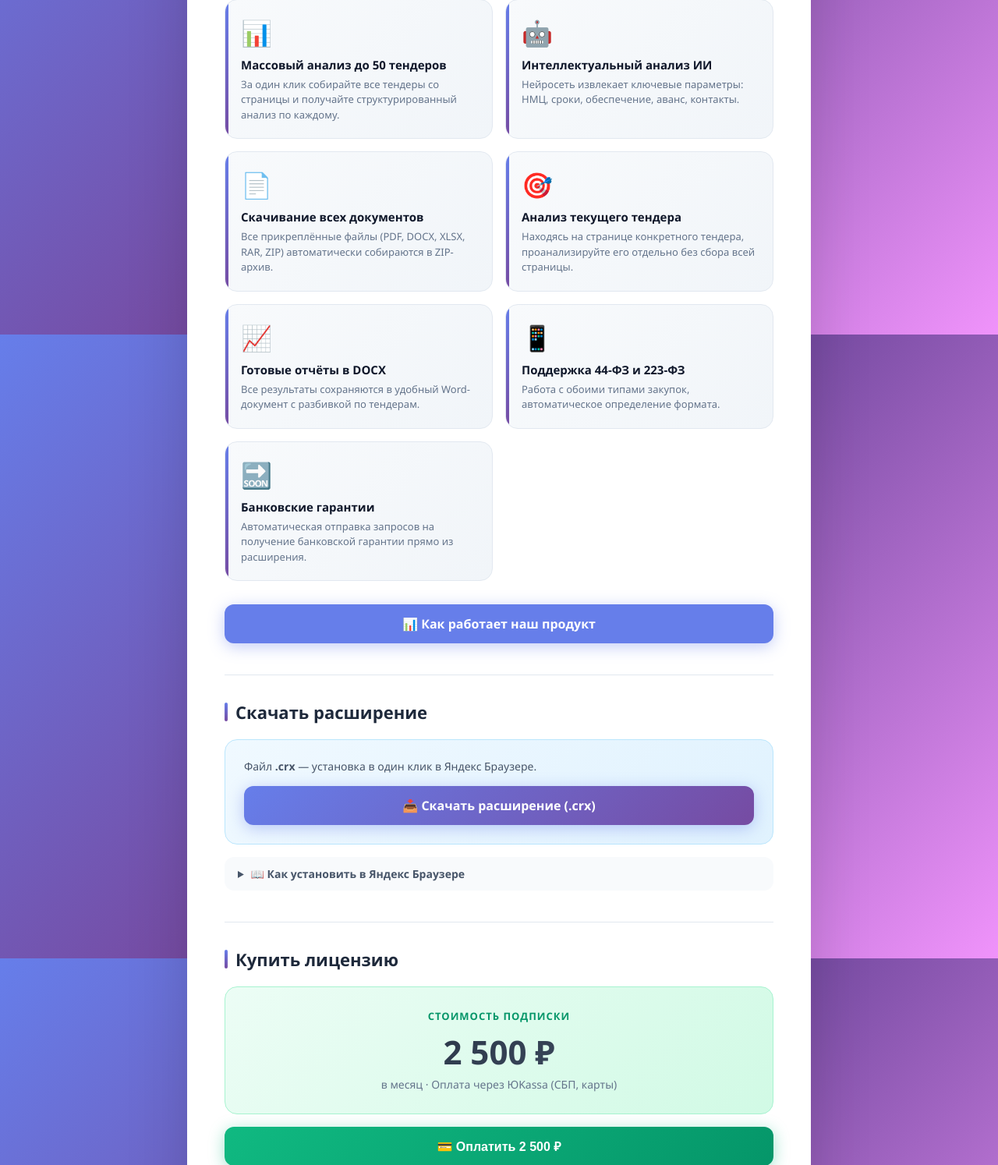
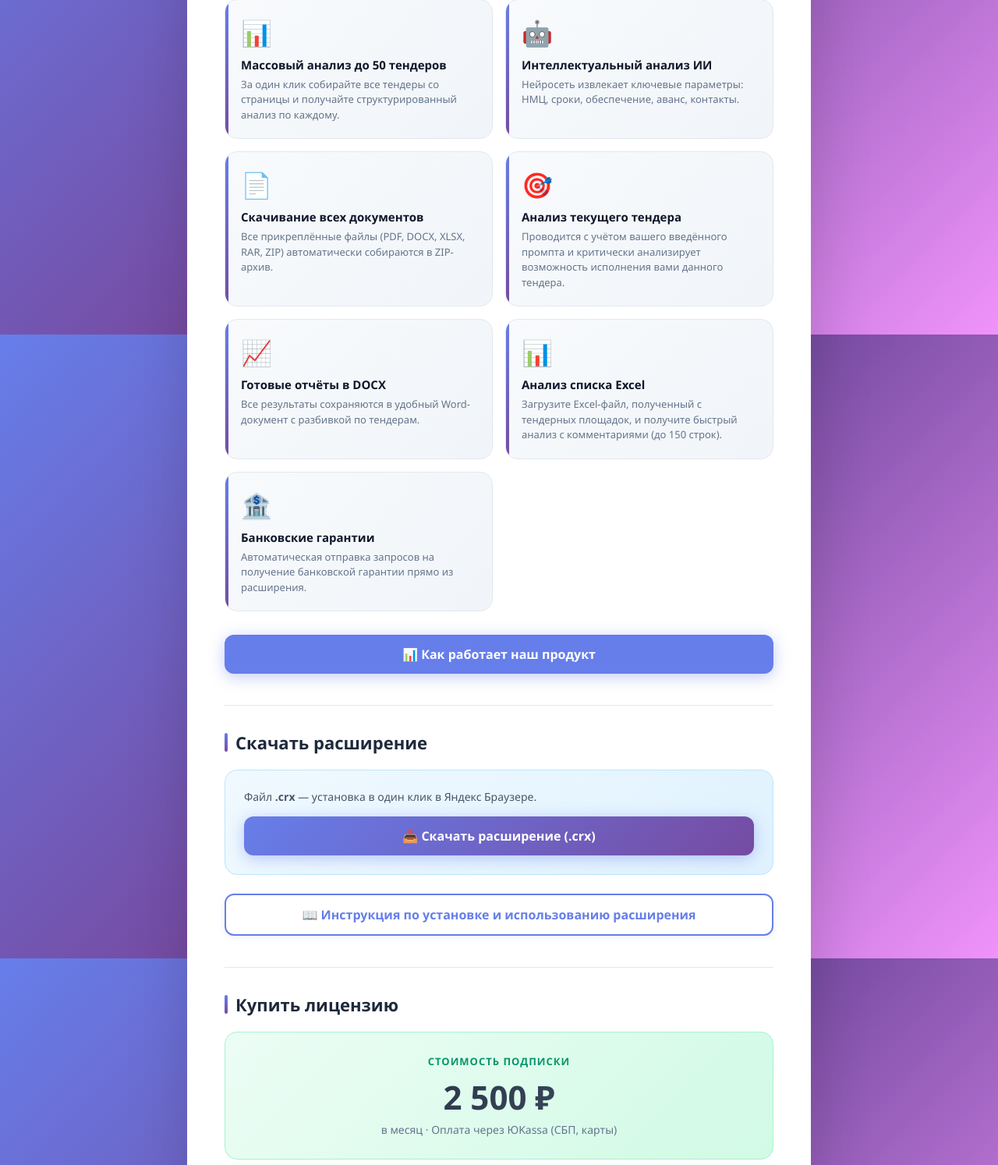
Before and after one commit to danilamozh-maker/tender-parser, a Python web app: template templates/main.html in a window 1280 px wide. Shown: the part 371-1865 px from the top of the page at 78% size. Run offline with Jinja, Linux system fonts and the light colour scheme; the template is opened without the code that fills it, so the values that code supplies are empty.

Commit message:
Update main.html

```diff
--- a/templates/main.html
+++ b/templates/main.html
@@ -136,16 +136,6 @@
             font-size: 13px;
             line-height: 1.5;
         }
-        .coming-soon {
-            background: linear-gradient(135deg, #fef9c3, #fde047);
-            color: #854d0e;
-            font-size: 11px;
-            padding: 3px 10px;
-            border-radius: 12px;
-            display: inline-block;
-            margin-left: 6px;
-            font-weight: 600;
-        }
 
         /* Section */
         .section {
@@ -221,53 +211,6 @@
             opacity: 0.5;
             cursor: not-allowed;
             transform: none !important;
-        }
-
-        /* Details */
-        details {
-            margin-top: 16px;
-            font-size: 14px;
-            color: #64748b;
-            background: #f8fafc;
-            border-radius: 12px;
-            overflow: hidden;
-        }
-        details summary {
-            padding: 12px 16px;
-            cursor: pointer;
-            font-weight: 600;
-            color: #475569;
-            list-style: none;
-            display: flex;
-            align-items: center;
-            gap: 8px;
-            transition: all 0.2s ease;
-        }
-        details summary:hover {
-            background: #f1f5f9;
-        }
-        details summary::-webkit-details-marker { display: none; }
-        details summary::before {
-            content: '▶';
-            font-size: 10px;
-            transition: transform 0.2s ease;
-        }
-        details[open] summary::before {
-            transform: rotate(90deg);
-        }
-        details ol {
-            padding: 0 16px 16px 40px;
-            color: #475569;
-            line-height: 1.7;
-        }
-        details ol li { margin-bottom: 8px; }
-        code {
-            background: #e2e8f0;
-            padding: 2px 8px;
-            border-radius: 6px;
-            font-size: 13px;
-            font-family: 'Courier New', monospace;
-            color: #334155;
         }
 
         /* Price */
@@ -406,7 +349,7 @@
             <div class="feature-card">
                 <span class="icon">🎯</span>
                 <strong>Анализ текущего тендера</strong>
-                <p>Находясь на странице конкретного тендера, проанализируйте его отдельно без сбора всей страницы.</p>
+                <p>Проводится с учётом вашего введённого промпта и критически анализирует возможность исполнения вами данного тендера.</p>
             </div>
             <div class="feature-card">
                 <span class="icon">📈</span>
@@ -414,19 +357,21 @@
                 <p>Все результаты сохраняются в удобный Word-документ с разбивкой по тендерам.</p>
             </div>
             <div class="feature-card">
-                <span class="icon">📱</span>
-                <strong>Поддержка 44-ФЗ и 223-ФЗ</strong>
-                <p>Работа с обоими типами закупок, автоматическое определение формата.</p>
+                <span class="icon">📊</span>
+                <strong>Анализ списка Excel</strong>
+                <p>Загрузите Excel-файл, полученный с тендерных площадок, и получите быстрый анализ с комментариями (до 150 строк).</p>
             </div>
             <div class="feature-card">
-                <span class="icon">🔜</span>
-                <strong>Банковские гарантии </strong>
+                <span class="icon">🏦</span>
+                <strong>Банковские гарантии</strong>
                 <p>Автоматическая отправка запросов на получение банковской гарантии прямо из расширения.</p>
             </div>
         </div>
-<a href="/static/prezentatsiya.pdf" target="_blank" class="btn btn-primary" style="background: #667eea;">
-    📊 Как работает наш продукт
-</a>
+
+        <a href="/static/prezentatsiya.pdf" target="_blank" class="btn btn-primary" style="background: #667eea;">
+            📊 Как работает наш продукт
+        </a>
+
         <!-- Скачивание расширения -->
         <div class="section">
             <h2 class="section-title">Скачать расширение</h2>
@@ -436,26 +381,29 @@
                     📥 Скачать расширение (.crx)
                 </a>
             </div>
-            <details>
-    <summary>📖 Как установить в Яндекс Браузере</summary>
-    <ol>
-        <li>Скачайте файл <code>tender-parser-extension.crx</code>.</li>
-        <li>Откройте Яндекс Браузер и в адресной строке введите <code>browser://extensions/</code> и нажмите Enter.</li>
-        <li>В правом верхнем углу страницы включите <strong>«Режим разработчика»</strong>.</li>
-        <li>Перетащите скачанный файл <code>.crx</code> в окно браузера (на страницу с расширениями).</li>
-        <li>Подтвердите установку в появившемся диалоговом окне.</li>
-        <li><strong>Важно:</strong> убедитесь, что переключатель рядом с расширением <strong>включён</strong> (зелёный/активный).</li>
-        <li>Готово! Расширение появится в панели браузера.</li>
-    </ol>
-    <p style="font-size: 12px; color: #94a3b8; margin-top: 8px;">
-        ⚠️ <strong>Важно:</strong> при каждом новом запуске Яндекс Браузера проверяйте, что расширение включено.
-        Для этого откройте <code>browser://extensions/</code> и убедитесь, что переключатель рядом с «Тендерный парсер» активен.
-        Если расширение отключено — включите его вручную.
-    </p>
-    <p style="font-size: 12px; color: #94a3b8; margin-top: 4px;">
-        * Если установка не удаётся, попробуйте перезагрузить браузер или отключить и снова включить режим разработчика.
-    </p>
-</details>
+
+            <!-- Кнопка-ссылка на инструкцию (вместо старого <details>) -->
+            <div style="margin-top: 24px; text-align: center;">
+                <a href="/instructions" class="btn btn-secondary" style="
+                    display: inline-flex;
+                    align-items: center;
+                    justify-content: center;
+                    gap: 10px;
+                    background: white;
+                    color: #667eea;
+                    border: 2px solid #667eea;
+                    padding: 14px 28px;
+                    border-radius: 12px;
+                    font-weight: 700;
+                    font-size: 16px;
+                    text-decoration: none;
+                    transition: all 0.3s ease;
+                    box-shadow: 0 2px 10px rgba(102,126,234,0.1);
+                " onmouseover="this.style.background='#667eea'; this.style.color='white';"
+                   onmouseout="this.style.background='white'; this.style.color='#667eea';">
+                    📖 Инструкция по установке и использованию расширения
+                </a>
+            </div>
         </div>
 
         <!-- Покупка лицензии -->
@@ -511,7 +459,6 @@
             const data = await response.json();
 
             if (data.confirmation_url) {
-                // Перенаправляем на страницу оплаты ЮKassa
                 window.location.href = data.confirmation_url;
             } else {
                 throw new Error('Не получена ссылка для оплаты');
```
